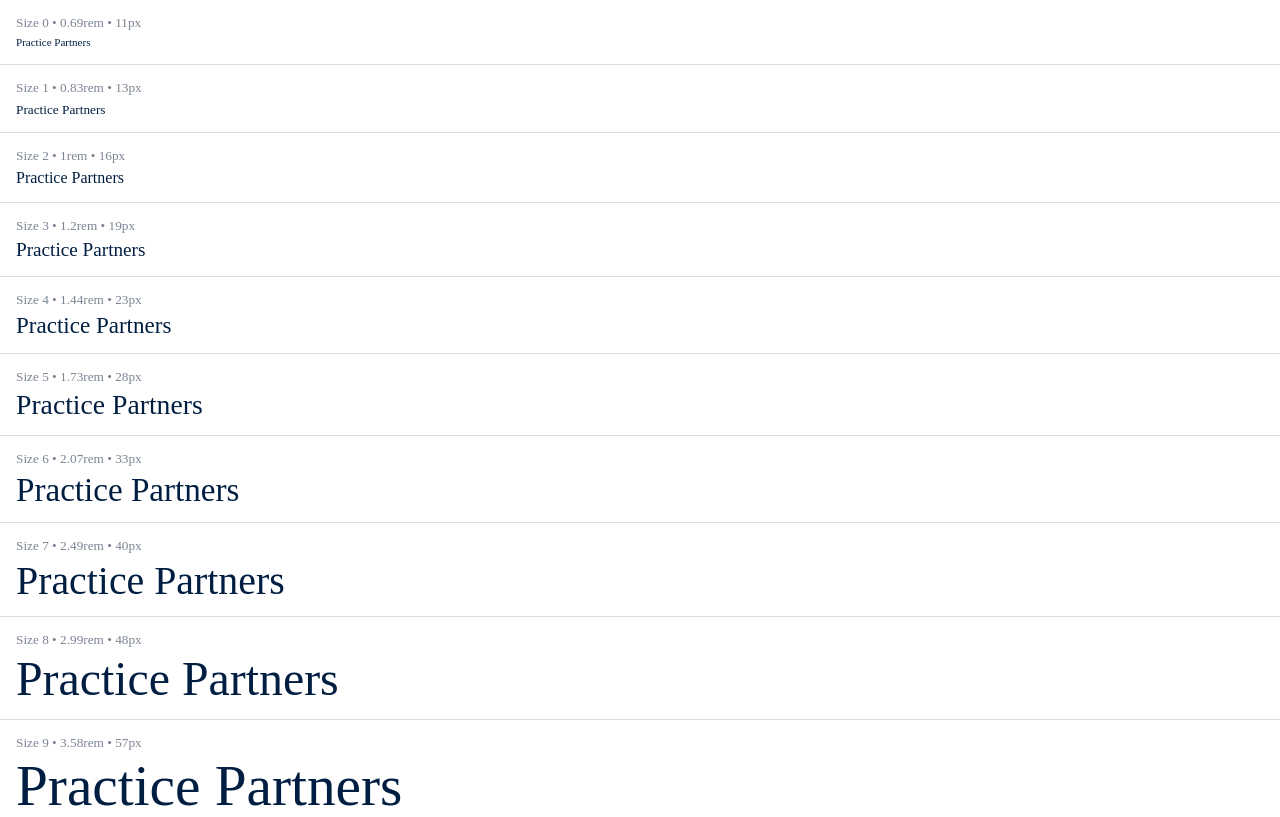
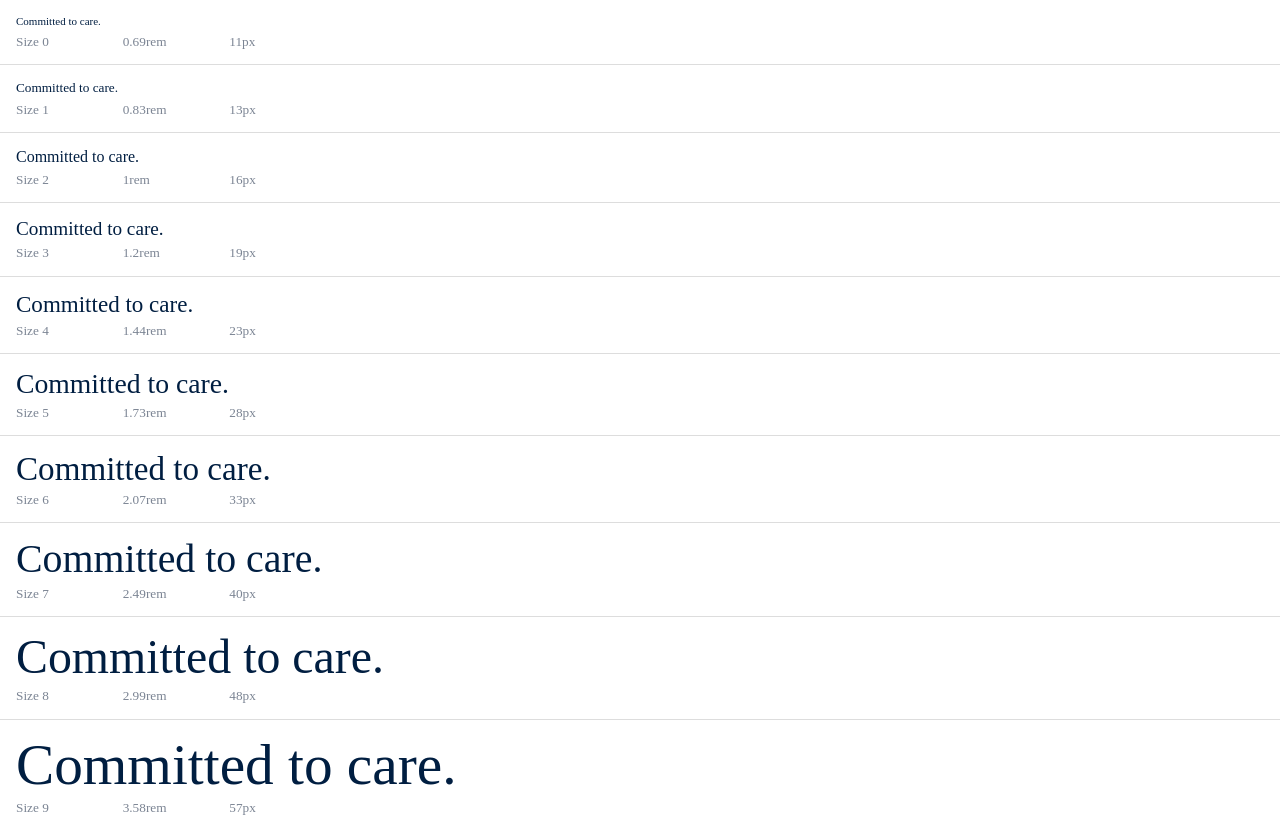
Before and after one commit to thisdesign/psd-reskin-toolkit, a React (Create React App) app: page / in a window 1280 px wide. Shown: the top 817 px of the page. Built offline with nearby package versions, Linux system fonts and the light colour scheme.

Commit message:
visual tweaks

```diff
--- a/src/App.js
+++ b/src/App.js
@@ -8,10 +8,9 @@ function App() {
       <GlobalStyle />
       {SCALE.map((size, i) => (
         <ScaleMarker size={size} index={i}>
-          Practice Partners
+          Committed to care.
         </ScaleMarker>
       ))}
-      Hello World
     </div>
   );
 }
--- a/src/components/ScaleMarker/ScaleMarker.js
+++ b/src/components/ScaleMarker/ScaleMarker.js
@@ -4,10 +4,12 @@ import styled from "styled-components";
 const Marker = ({ size, children, index }) => {
   return (
     <Wrapper>
+      <MarkerStyle index={index}>{children}</MarkerStyle>
       <Header>
-        Size {index} • {size}rem • {Math.round(size * 16)}px
+        <div>Size {index}</div>
+        <div>{size}rem</div>
+        <div>{Math.round(size * 16)}px</div>
       </Header>
-      <MarkerStyle index={index}>{children}</MarkerStyle>
     </Wrapper>
   );
 };
@@ -15,15 +17,20 @@ const Marker = ({ size, children, index }) => {
 const Header = styled.div`
   font-size: var(--size-1);
   color: var(--color-slate);
-  margin-bottom: var(--size-sm);
+  margin-top: var(--size-sm);
+  display: grid;
+  grid-template-columns: repeat(3, 1fr);
+  max-width: 20rem;
 `;
 const MarkerStyle = styled.div`
   font-size: ${(props) => `var(--size-${props.index})`};
   color: var(--color-brand);
+  white-space: nowrap;
 `;
 
 const Wrapper = styled.div`
   border-bottom: 1px solid #ddd;
   padding: var(--size-2);
+  overflow: hidden;
 `;
 export default Marker;
```
